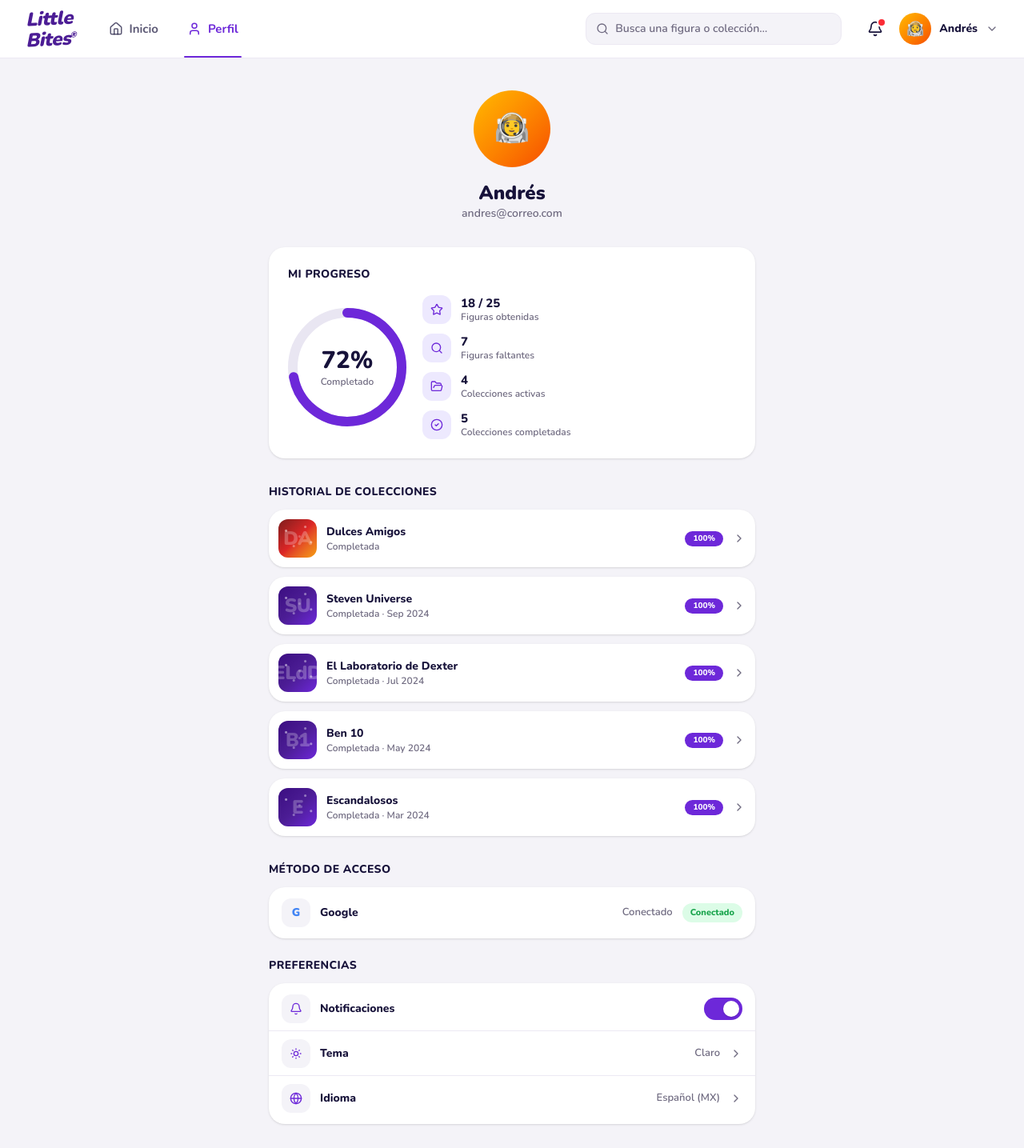
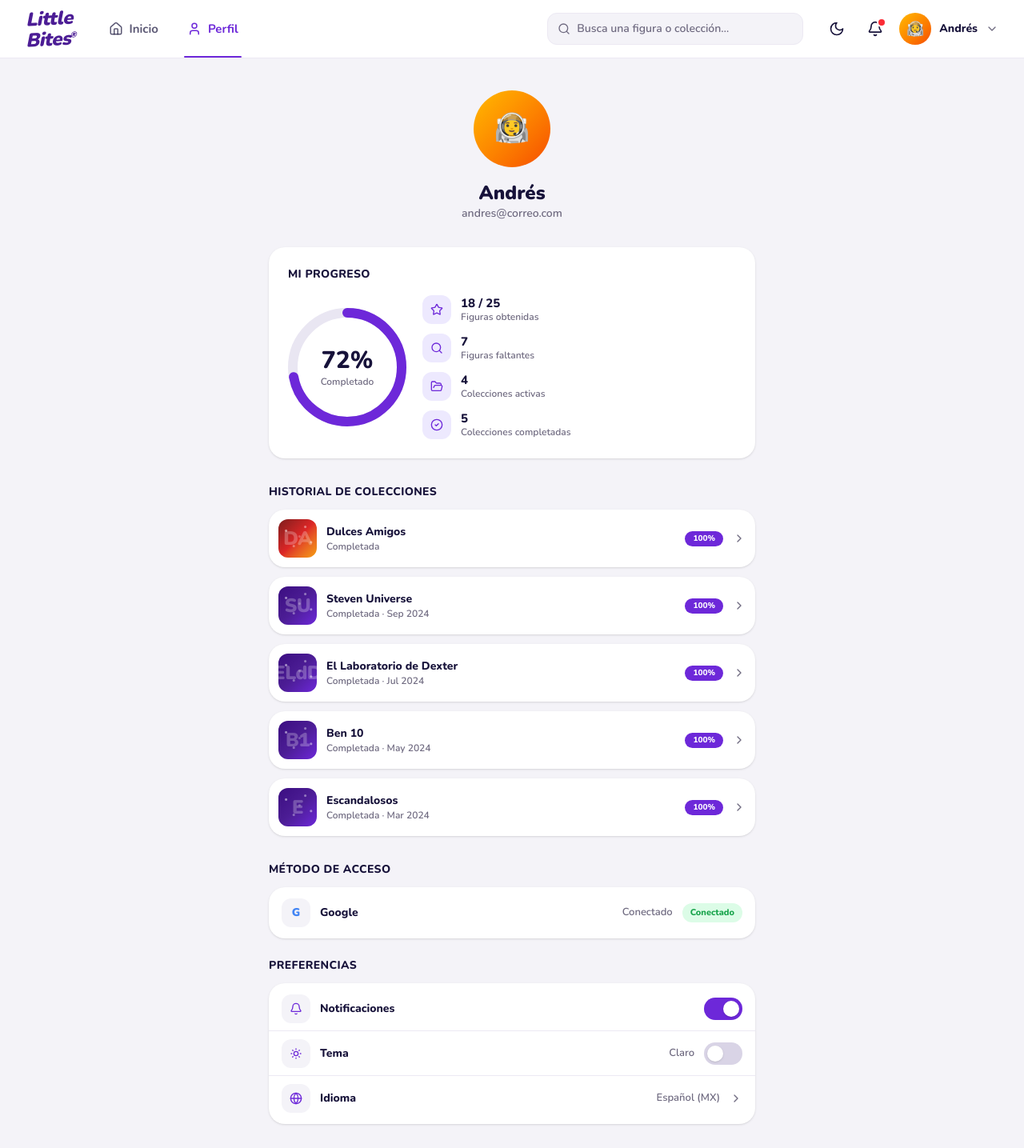
Before and after one commit to andresromero-blip/little-bites-prototype, a Next.js app: page /perfil in a window 1280 px wide. Shown: the top 1435 px of the page at 80% size. Built offline with nearby package versions, Linux system fonts and the light colour scheme.

Commit message:
Add files via upload

```diff
--- a/src/app/globals.css
+++ b/src/app/globals.css
@@ -34,9 +34,43 @@
   --color-coin: #f59e0b;
   --color-coin-soft: #fef3c7;
 
+  /* Pistas y líneas */
+  --color-track: #e9e6f2;
+  --color-line: #d9d4e6;
+
   --font-sans: var(--font-nunito), ui-sans-serif, system-ui, sans-serif;
 
   --radius-card: 1.25rem;
+}
+
+/*
+ * Dark mode: mismos tokens, valores nuevos. Ningún componente cambia.
+ * El violeta primario se aclara (#a78bfa) para mantener contraste AA
+ * sobre superficies oscuras; su foreground pasa a tinta oscura.
+ */
+.dark {
+  color-scheme: dark;
+
+  --color-primary: #a78bfa;
+  --color-primary-strong: #8b5cf6;
+  --color-primary-soft: #2b2150;
+  --color-primary-foreground: #17102b;
+
+  --color-background: #14101f;
+  --color-surface: #1e1832;
+  --color-border-soft: #2c2544;
+
+  --color-foreground: #f1eefb;
+  --color-muted: #a29bbf;
+
+  --color-progress-high: #a78bfa;
+  --color-success: #4ade80;
+  --color-success-soft: #12301f;
+  --color-warning-soft: #33270e;
+  --color-warning-strong: #fbbf24;
+
+  --color-track: #2c2544;
+  --color-line: #3a3157;
 }
 
 body {
--- a/src/app/layout.tsx
+++ b/src/app/layout.tsx
@@ -1,6 +1,7 @@
 import type { Metadata, Viewport } from "next";
 import { Nunito } from "next/font/google";
 import { StoreHydrator } from "@/components/layout/store-hydrator";
+import { ThemeScript } from "@/components/layout/theme-script";
 import { Navbar } from "@/components/layout/navbar";
 import { Footer } from "@/components/layout/footer";
 import { BottomNav } from "@/components/layout/bottom-nav";
@@ -31,8 +32,9 @@
   children,
 }: Readonly<{ children: React.ReactNode }>) {
   return (
-    <html lang="es-MX" className={nunito.variable}>
+    <html lang="es-MX" className={nunito.variable} suppressHydrationWarning>
       <body className="flex min-h-dvh flex-col antialiased">
+        <ThemeScript />
         <StoreHydrator />
         <Navbar />
         <div className="flex-1">{children}</div>
--- a/src/components/figures/figure-grid.tsx
+++ b/src/components/figures/figure-grid.tsx
@@ -37,7 +37,7 @@
           "flex size-16 items-center justify-center rounded-full text-base font-black",
           owned
             ? "bg-primary-soft text-primary ring-2 ring-primary/30"
-            : "border-2 border-dashed border-[#d9d4e6] bg-background text-muted"
+            : "border-2 border-dashed border-line bg-background text-muted"
         )}
       >
         {String(figure.number).padStart(2, "0")}
--- a/src/components/figures/figure-token.tsx
+++ b/src/components/figures/figure-token.tsx
@@ -13,7 +13,7 @@
           "flex size-14 items-center justify-center rounded-full text-sm font-black",
           owned
             ? "bg-primary-soft text-primary ring-2 ring-primary/30"
-            : "border-2 border-dashed border-[#d9d4e6] bg-background text-muted"
+            : "border-2 border-dashed border-line bg-background text-muted"
         )}
       >
         {String(figure.number).padStart(2, "0")}
--- a/src/components/layout/navbar.tsx
+++ b/src/components/layout/navbar.tsx
@@ -4,6 +4,7 @@
 import { usePathname } from "next/navigation";
 import { ChevronDown, Home, User } from "lucide-react";
 import { NotificationBell } from "@/components/notifications/notification-bell";
+import { ThemeToggle } from "@/components/layout/theme-toggle";
 import { PredictiveSearch } from "@/components/search/predictive-search";
 import { profile } from "@/lib/data/profile";
 import { cn } from "@/lib/utils";
@@ -68,6 +69,7 @@
         </div>
 
         <div className="ml-auto flex items-center gap-3 lg:ml-0">
+          <ThemeToggle />
           <NotificationBell />
 
           <button type="button" className="flex items-center gap-2.5" aria-label="Perfil">
--- /dev/null
+++ b/src/components/layout/theme-script.tsx
@@ -0,0 +1,8 @@
+/**
+ * Aplica el tema ANTES del primer paint (anti-FOUC).
+ * Prioridad: preferencia guardada → preferencia del sistema.
+ */
+export function ThemeScript() {
+  const code = `(function(){try{var t=localStorage.getItem("lb-theme");if(t!=="dark"&&t!=="light"){t=window.matchMedia("(prefers-color-scheme: dark)").matches?"dark":"light";}if(t==="dark"){document.documentElement.classList.add("dark");}}catch(e){}})();`;
+  return <script dangerouslySetInnerHTML={{ __html: code }} />;
+}
--- /dev/null
+++ b/src/components/layout/theme-toggle.tsx
@@ -0,0 +1,25 @@
+"use client";
+
+import { Moon, Sun } from "lucide-react";
+import { useTheme } from "@/lib/hooks/use-theme";
+
+/** Alternador de tema del navbar. */
+export function ThemeToggle() {
+  const { theme, toggle } = useTheme();
+  const dark = theme === "dark";
+
+  return (
+    <button
+      type="button"
+      onClick={toggle}
+      aria-label={dark ? "Cambiar a tema claro" : "Cambiar a tema oscuro"}
+      className="rounded-full p-2 hover:bg-background"
+    >
+      {dark ? (
+        <Sun className="size-5" aria-hidden />
+      ) : (
+        <Moon className="size-5" aria-hidden />
+      )}
+    </button>
+  );
+}
--- a/src/components/profile/account-settings.tsx
+++ b/src/components/profile/account-settings.tsx
@@ -1,7 +1,8 @@
 "use client";
 
 import { useState } from "react";
-import { Bell, ChevronRight, Globe, SunMedium } from "lucide-react";
+import { Bell, ChevronRight, Globe, Moon, SunMedium } from "lucide-react";
+import { useTheme } from "@/lib/hooks/use-theme";
 import { cn } from "@/lib/utils";
 
 function Row({
@@ -30,6 +31,8 @@
 /** Cuenta y preferencias (mock de prototipo, sin backend). */
 export function AccountSettings() {
   const [notifications, setNotifications] = useState(true);
+  const { theme, toggle } = useTheme();
+  const dark = theme === "dark";
 
   return (
     <div className="space-y-6">
@@ -60,7 +63,7 @@
               onClick={() => setNotifications((v) => !v)}
               className={cn(
                 "relative h-7 w-12 rounded-full transition-colors",
-                notifications ? "bg-primary" : "bg-[#d9d4e6]"
+                notifications ? "bg-primary" : "bg-line"
               )}
             >
               <span
@@ -72,10 +75,35 @@
             </button>
           </Row>
           <Row
-            icon={<SunMedium className="size-4 text-primary" aria-hidden />}
+            icon={
+              dark ? (
+                <Moon className="size-4 text-primary" aria-hidden />
+              ) : (
+                <SunMedium className="size-4 text-primary" aria-hidden />
+              )
+            }
             label="Tema"
-            value="Claro"
-          />
+            value={dark ? "Oscuro" : "Claro"}
+          >
+            <button
+              type="button"
+              role="switch"
+              aria-checked={dark}
+              aria-label="Tema oscuro"
+              onClick={toggle}
+              className={cn(
+                "relative h-7 w-12 rounded-full transition-colors",
+                dark ? "bg-primary" : "bg-line"
+              )}
+            >
+              <span
+                className={cn(
+                  "absolute top-1 size-5 rounded-full bg-white shadow transition-all",
+                  dark ? "left-6" : "left-1"
+                )}
+              />
+            </button>
+          </Row>
           <Row
             icon={<Globe className="size-4 text-primary" aria-hidden />}
             label="Idioma"
--- a/src/components/profile/demo-reset.tsx
+++ b/src/components/profile/demo-reset.tsx
@@ -10,7 +10,7 @@
   return (
     <section
       aria-label="Herramientas de prototipo"
-      className="rounded-card border border-dashed border-[#d9d4e6] p-4"
+      className="rounded-card border border-dashed border-line p-4"
     >
       <p className="text-[11px] font-extrabold tracking-widest text-muted uppercase">
         Prototipo
--- a/src/components/ui/progress-bar.tsx
+++ b/src/components/ui/progress-bar.tsx
@@ -16,7 +16,7 @@
         : "bg-progress-high";
 
   return (
-    <div className={cn("h-2 w-full overflow-hidden rounded-full bg-[#e9e6f2]", className)}>
+    <div className={cn("h-2 w-full overflow-hidden rounded-full bg-track", className)}>
       <div
         className={cn("h-full rounded-full transition-all duration-500", color)}
         style={{ width: `${Math.min(100, Math.max(0, percent))}%` }}
--- a/src/components/ui/progress-ring.tsx
+++ b/src/components/ui/progress-ring.tsx
@@ -22,7 +22,7 @@
           cy={size / 2}
           r={radius}
           fill="none"
-          stroke="#e9e6f2"
+          stroke="var(--color-track)"
           strokeWidth={strokeWidth}
         />
         <circle
--- /dev/null
+++ b/src/lib/hooks/use-theme.ts
@@ -0,0 +1,37 @@
+"use client";
+
+import { useEffect, useState } from "react";
+
+type Theme = "light" | "dark";
+
+const EVENT = "lb-theme-change";
+
+/**
+ * Estado del tema sincronizado entre todos los consumidores (navbar, perfil).
+ * La clase .dark en <html> es la fuente de verdad; localStorage la persiste.
+ */
+export function useTheme() {
+  const [theme, setThemeState] = useState<Theme>("light");
+
+  useEffect(() => {
+    const sync = () =>
+      setThemeState(document.documentElement.classList.contains("dark") ? "dark" : "light");
+    sync();
+    window.addEventListener(EVENT, sync);
+    return () => window.removeEventListener(EVENT, sync);
+  }, []);
+
+  const setTheme = (t: Theme) => {
+    document.documentElement.classList.toggle("dark", t === "dark");
+    try {
+      localStorage.setItem("lb-theme", t);
+    } catch {}
+    window.dispatchEvent(new Event(EVENT));
+  };
+
+  return {
+    theme,
+    setTheme,
+    toggle: () => setTheme(theme === "dark" ? "light" : "dark"),
+  };
+}
```
